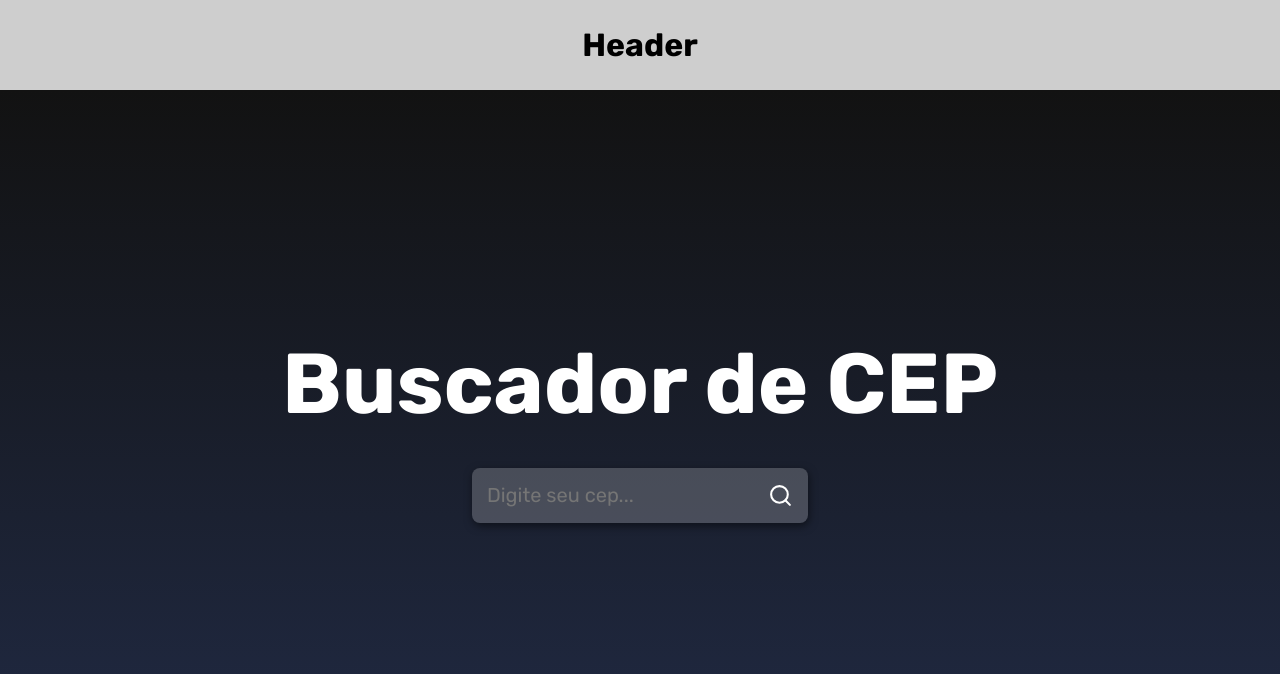
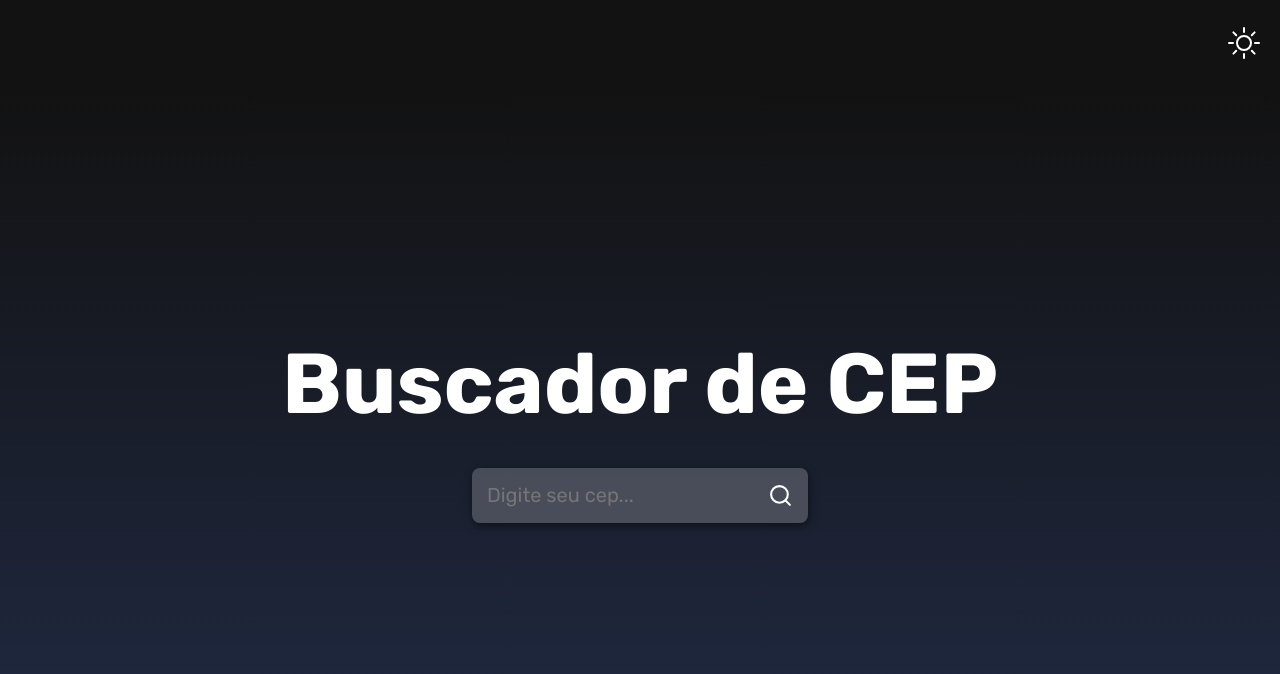
Before and after one commit to arthurhenriqueti/buscador-cep, a React (Vite) app: page / in a window 1280 px wide. Shown: the top 674 px of the page. Built offline with nearby package versions, Linux system fonts and the light colour scheme.

Commit message:
api request, dark and light mode implemented

```diff
--- a/src/components/Header.jsx
+++ b/src/components/Header.jsx
@@ -1,10 +1,53 @@
+import { BsSun } from "react-icons/bs";
+import { MdOutlineDarkMode } from "react-icons/md";
 import "./Header.scss";
 
 const Header = () => {
+    const activeLightMode = () => {
+        const elementBg = document.getElementsByClassName("home-background")[0];
+        elementBg.classList.remove("dark-mode");
+        elementBg.classList.add("light-mode");
+
+        const headerBg =
+            document.getElementsByClassName("header-background")[0];
+        headerBg.style.background = "#cecece";
+
+        const elementLight =
+            document.getElementsByClassName("header-light-mode")[0];
+        elementLight.style.display = "none";
+
+        const elementDark =
+            document.getElementsByClassName("header-dark-mode")[0];
+        elementDark.style.display = "block";
+    };
+
+    const activeDarkMode = () => {
+        const elementBg = document.getElementsByClassName("home-background")[0];
+        elementBg.classList.remove("light-mode");
+        elementBg.classList.add("dark-mode");
+
+        const headerBg =
+            document.getElementsByClassName("header-background")[0];
+        headerBg.style.background = "#121212";
+
+        const elementLight =
+            document.getElementsByClassName("header-light-mode")[0];
+        elementLight.style.display = "block";
+
+        const elementDark =
+            document.getElementsByClassName("header-dark-mode")[0];
+        elementDark.style.display = "none";
+    };
+
     return (
         <>
-            <header>
-                <h1 className="container">Header</h1>
+            <header className="header-background">
+                <div className="header-light-mode" onClick={activeLightMode}>
+                    <BsSun size={32} />
+                </div>
+                <div className="header-dark-mode" onClick={activeDarkMode}>
+                    <MdOutlineDarkMode size={32} />
+                </div>
             </header>
         </>
     );
--- a/src/components/Header.scss
+++ b/src/components/Header.scss
@@ -1,5 +1,20 @@
 header {
     height: 90px;
     display: flex;
-    background-color: #cecece;
+    justify-content: flex-end;
+    align-items: center;
+    background-color: #121212;
+
+    .header-light-mode {
+        margin-right: 20px;
+        color: #fff;
+        cursor: pointer;
+    }
+
+    .header-dark-mode {
+        display: none;
+        margin-right: 20px;
+        color: #000;
+        cursor: pointer;
+    }
 }
--- a/src/pages/Home.jsx
+++ b/src/pages/Home.jsx
@@ -45,7 +45,7 @@ const Home = () => {
                             }}
                         />
                         <button className="home-btn-search" onClick={searchCep}>
-                            <FiSearch size={25} color="#fff" />
+                            <FiSearch size={25} />
                         </button>
                     </div>
                     <div className="home-cep-area">
--- a/src/pages/Home.scss
+++ b/src/pages/Home.scss
@@ -65,6 +65,7 @@
                 display: flex;
                 justify-content: center;
                 align-items: center;
+                color: #fff;
                 cursor: pointer;
                 transition: transform 0.5s;
 
@@ -75,3 +76,39 @@
         }
     }
 }
+
+.home-background.light-mode {
+    background: #cecece;
+
+    .home-area {
+        h1 {
+            color: #000;
+        }
+
+        .home-btn-search {
+            color: #000;
+        }
+
+        .home-input-area {
+            input {
+                color: #000;
+            }
+        }
+    }
+}
+
+.home-background.dark-mode {
+    background: linear-gradient(#121212, #212b46);
+
+    .home-area {
+        h1 {
+            color: #fff;
+        }
+
+        .home-input-area {
+            input {
+                color: #fff;
+            }
+        }
+    }
+}
```
